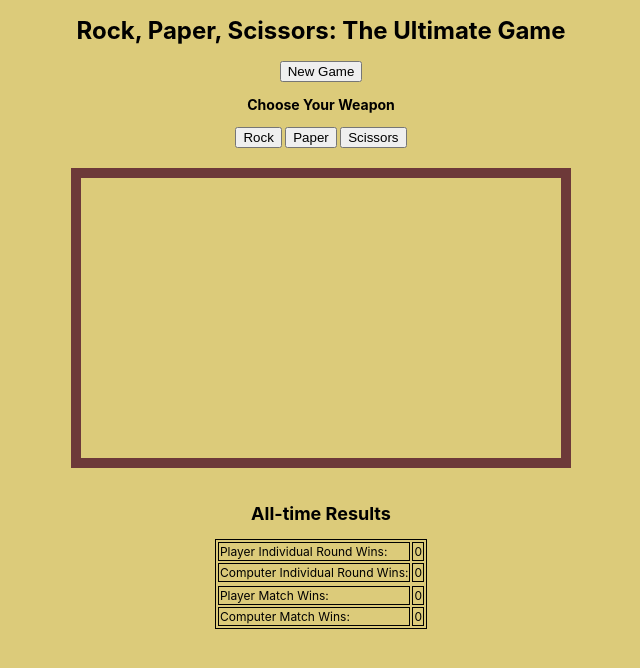
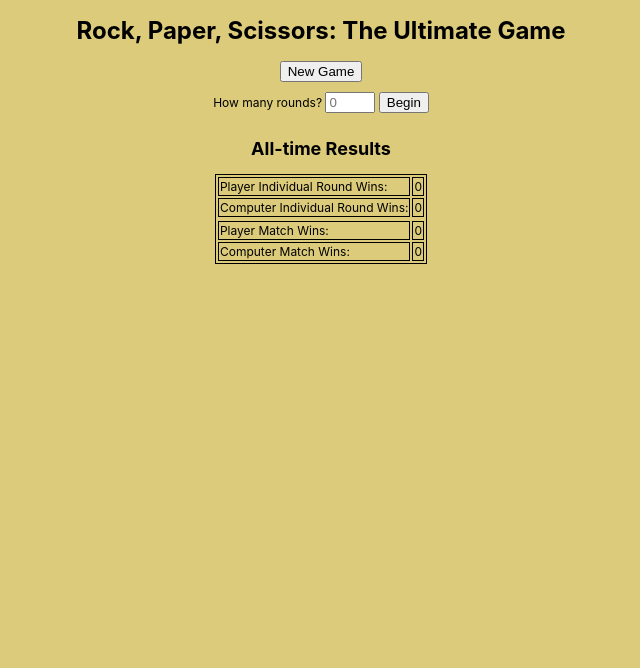
Before and after one commit to cfruci/rock-paper-scissors-EXTRENE, a website: page index.html in a window 1280 px wide. Both pictures are taken after a click on the button "New Game". Shown: the whole page, without its empty margins (319-959 px from the left). Drawn offline with Linux system fonts and the light colour scheme.

Commit message:
Adds DOM selectors for initialization buttons and sets up active toggles

```diff
--- a/index.html
+++ b/index.html
@@ -10,20 +10,21 @@
   <body>
     <div class="wrapper">
       <h1>Rock, Paper, Scissors: The Ultimate Game</h1>
-      <button>New Game</button>
+      <button class="new-game-btn">New Game</button>
 
-      <div class="new-game">
-        <label for="rounds"># of Rounds:</label>
+      <div class="setup">
+        <label for="rounds">How many rounds?</label>
         <input type="number" name="rounds" id="rounds" placeholder="0" />
+        <button class="start-game-btn">Begin</button>
       </div>
 
       <div class="current-game">
         <div class="player-selection">
           <h3>Choose Your Weapon</h3>
           <div class="choices">
-            <button id="rock">Rock</button>
-            <button id="paper">Paper</button>
-            <button id="scissors">Scissors</button>
+            <button class="choice-btn" data-weapon="rock">Rock</button>
+            <button class="choice-btn" data-weapon="paper">Paper</button>
+            <button class="choice-btn" data-weapon="scissors">Scissors</button>
           </div>
         </div>
         <canvas class="game-stage"></canvas>
--- a/script.js
+++ b/script.js
@@ -1,3 +1,21 @@
+const setupBox = document.querySelector(".setup");
+const startBtn = document.querySelector(".start-game-btn");
+const currentGame = document.querySelector(".current-game");
+startBtn.addEventListener("click", playRound);
+
+const newGameBtn = document.querySelector(".new-game-btn");
+newGameBtn.addEventListener("click", initiateSetup);
+
+function initiateSetup() {
+  setupBox.classList.toggle("active");
+  // newGameBtn.style.display = "None";
+}
+
+const choiceBtns = document.querySelectorAll(".choice-btn");
+choiceBtns.forEach((button) => {
+  button.addEventListener("click", getPlayerChoice);
+});
+
 function getComputerChoice() {
   const choice = Math.floor(Math.random() * 3) + 1;
 
@@ -13,13 +31,13 @@ function getComputerChoice() {
   }
 }
 
-function getPlayerChoice() {
-  // const playerChoice = prompt("Rock, Paper, or Scissors? ");
-  const playerChoiceClean = playerChoice.toLowerCase();
-  return playerChoiceClean;
+function getPlayerChoice(event) {
+  return event.target.dataset.weapon;
 }
 
 function playRound(player, comp) {
+  currentGame.classList.toggle("active");
+
   console.log(`Player choice: ${player}`);
   console.log(`Comp choice: ${comp}`);
   if (player === comp) {
@@ -53,6 +71,8 @@ function game() {
     console.log(`Player score: ${playerScore}, Computer Score: ${compScore}`);
   }
 
+  // newGameBtn.style.display = "Block";
+
   if (playerScore > compScore) {
     return "Player wins!";
   }
@@ -62,5 +82,4 @@ function game() {
   return "It's a Tie!";
 }
 
-const finalResult = game();
-console.log(finalResult);
+// const finalResult = game();
--- a/styles.css
+++ b/styles.css
@@ -27,20 +27,29 @@ body {
   align-items: center;
 }
 
-.new-game {
+.setup {
   display: none;
+  margin: 10px;
 }
 
-.new-game .active {
+.setup.active {
   display: block;
-  background: gray;
 }
 
 #rounds {
   width: 50px;
 }
 
-.current-game,
+.current-game {
+  display: none;
+}
+
+.current-game.active {
+  display: flex;
+  flex-direction: column;
+  align-items: center;
+}
+
 .all-time-results {
   display: flex;
   flex-direction: column;
```
